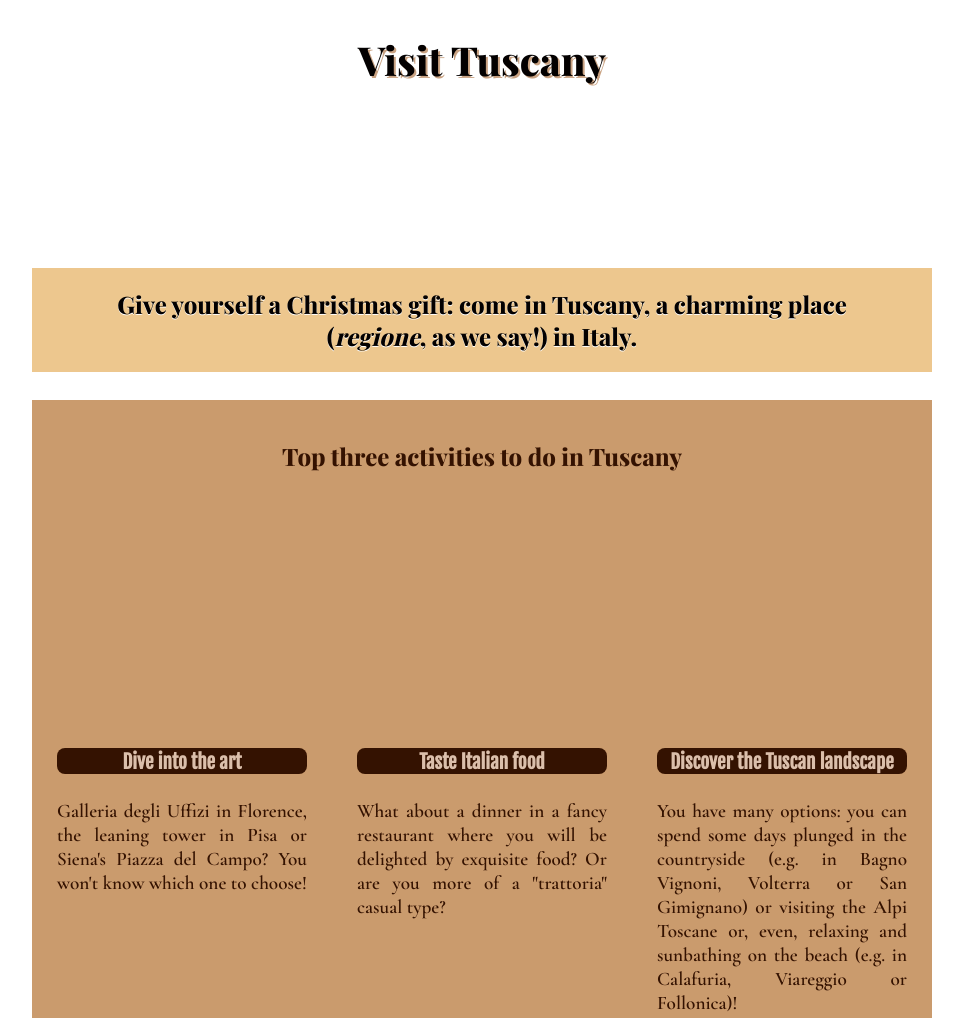
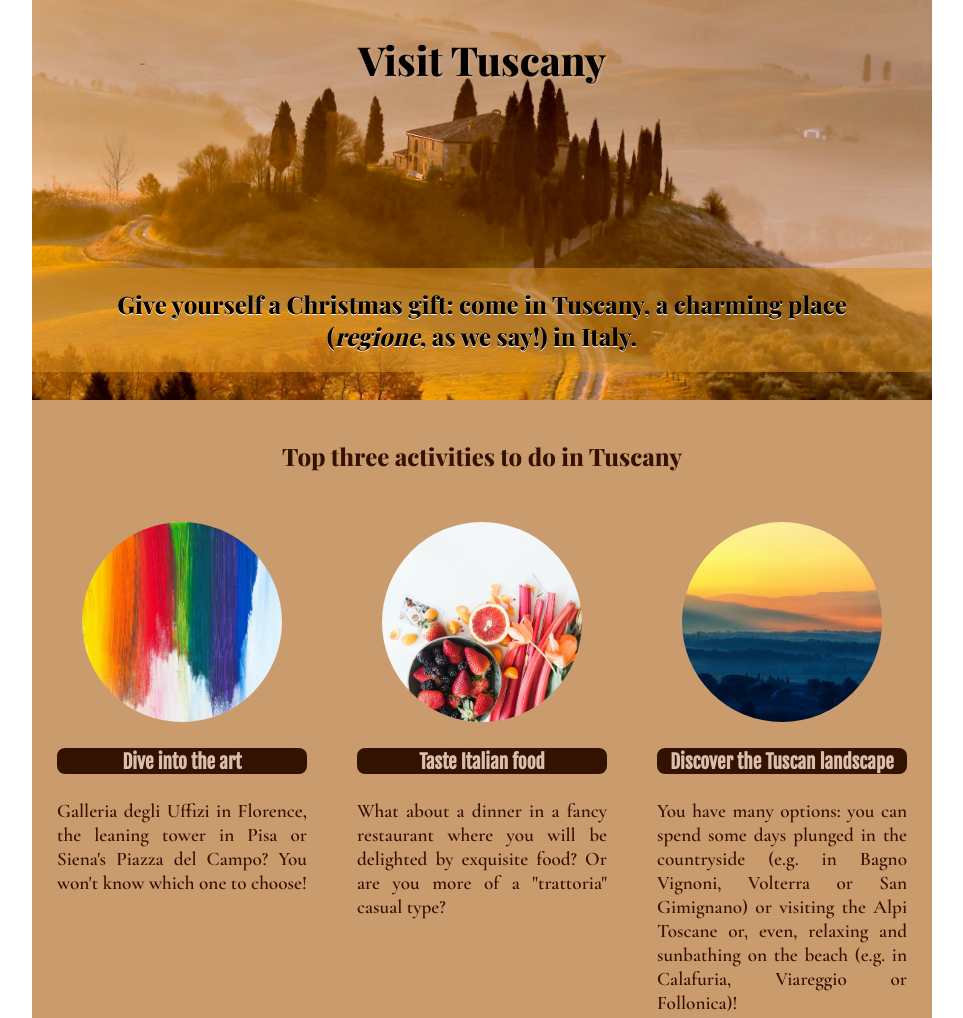
Before and after one commit to JenIsCoding/scrimba-projects, a plain HTML site: page HometownWebsite/index.html in a window 1280 px wide. Shown: the top 1018 px of the page, without its empty margins (158-1121 px from the left). Drawn offline with nearby package versions, Linux system fonts and the light colour scheme; a web font is replaced by a local one.

Commit message:
Update style.css
Change "images/img" into "images/"

```diff
--- a/HometownWebsite/styles.css
+++ b/HometownWebsite/styles.css
@@ -24,7 +24,7 @@ body {
     display: flex;
     flex-direction: column;
     align-items: center;
-    background-image: url(images/img/header-img.jpg);
+    background-image: url(images/header-img.jpg);
     background-size: cover;
     height: 400px;
 }
@@ -120,27 +120,27 @@ body {
 }
 
 #img-activity1{
-    background-image: url(images/img/activity1-shown.jpg);
+    background-image: url(images/activity1-shown.jpg);
 }
 
 #img-activity1:hover{
-    background-image: url(images/img/activity1-hide.jpg);
+    background-image: url(images/activity1-hide.jpg);
 }
 
 #img-activity2{
-    background-image: url(images/img/activity2-shown.jpg);
+    background-image: url(images/activity2-shown.jpg);
 }
 
 #img-activity2:hover{
-    background-image: url(images/img/activity2-hide.jpg);
+    background-image: url(images/activity2-hide.jpg);
 }
 
 #img-activity3{
-    background-image: url(images/img/activity3-shown.jpg);
+    background-image: url(images/activity3-shown.jpg);
 }
 
 #img-activity3:hover{
-    background-image: url(images/img/activity3-hide.jpg);
+    background-image: url(images/activity3-hide.jpg);
 }
 
 /* GUIDE SECTION  */
```
